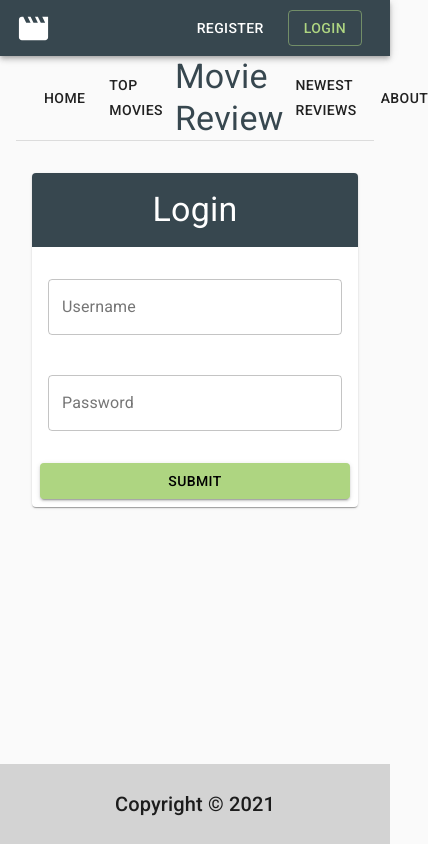
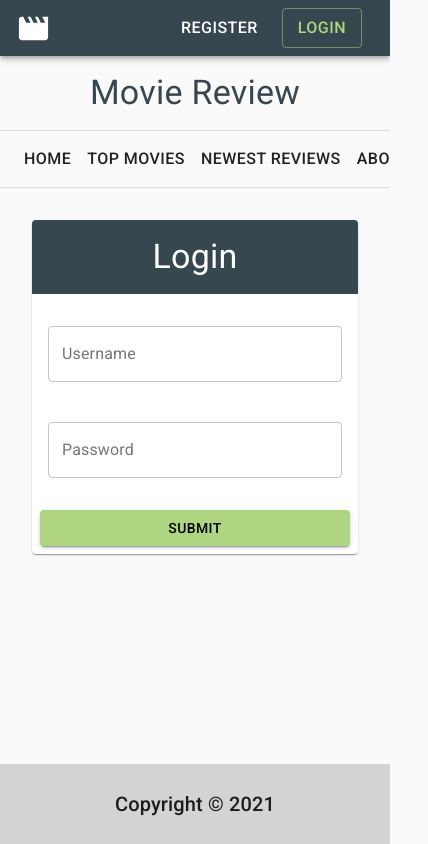
Before and after one commit to DeividasKakta/movie-review-app, a React (Create React App) app in the folder movie-review-ui/: page /login in a window 390 px wide. Shown: the whole page, 428 px wide, since content can reach past the window. Built offline with nearby package versions, Linux system fonts and the light colour scheme.

Commit message:
React: Fix header responsive design

```diff
--- a/movie-review-ui/src/components/main/Header/Header.js
+++ b/movie-review-ui/src/components/main/Header/Header.js
@@ -1,4 +1,4 @@
-import {AppBar, Button, Container, Divider, Link, makeStyles, Toolbar, Typography} from "@material-ui/core";
+import {AppBar, Button, Container, Divider, Hidden, Link, makeStyles, Toolbar, Typography} from "@material-ui/core";
 import {NavLink} from "react-router-dom";
 import {useDispatch, useSelector} from "react-redux";
 import {loggedInUser, logout} from "../../../store/slices/userSlice";
@@ -16,6 +16,7 @@ const useStyles = makeStyles((theme) => ({
     },
     link: {
         margin: theme.spacing(1, 1.5),
+        fontSize: theme.spacing(2)
     },
     active: {
         color: theme.palette.secondary.dark
@@ -23,6 +24,21 @@ const useStyles = makeStyles((theme) => ({
     menu: {
         display: "flex",
         justifyContent: "space-evenly"
+    },
+    collapsedMenu: {
+        justifyContent: "space-between",
+        overflowX: 'auto',
+    },
+    collapsedLink: {
+        padding: theme.spacing(1),
+        flexShrink: 0,
+        fontSize: theme.spacing(2)
+    },
+    collapsedTitle: {
+        marginTop: theme.spacing(2)
+    },
+    divider: {
+        marginTop: theme.spacing(2)
     }
 }));
 
@@ -68,12 +84,14 @@ const Header = () => {
 
                 </Toolbar>
             </AppBar>
+            <Hidden smDown>
                 <Container maxWidth="md">
                     <Toolbar className={classes.menu}>
                         <Link variant="button" color="inherit" exact to="/"
                               className={classes.link} activeClassName={classes.active} component={NavLink}>
                             Home
                         </Link>
+
                         <Link variant="button" color="inherit" exact to="/movies/rated/top"
                               className={classes.link} activeClassName={classes.active} component={NavLink}>
                             Top movies
@@ -87,15 +105,48 @@ const Header = () => {
                               className={classes.link} activeClassName={classes.active} component={NavLink}>
                             Newest reviews
                         </Link>
+
                         <Link variant="button" color="inherit" to="/about"
                               className={classes.link} activeClassName={classes.active} component={NavLink}>
                             About
                         </Link>
-
-
                     </Toolbar>
                     <Divider/>
                 </Container>
+            </Hidden>
+
+            <Hidden mdUp>
+                <Typography variant="h4" color="primary" align="center" className={classes.collapsedTitle}>
+                    Movie Review
+                </Typography>
+
+                <Divider className={classes.divider}/>
+
+                <Toolbar component="nav" className={classes.collapsedMenu}>
+                    <Link variant="button" color="inherit" exact to="/"
+                          className={classes.collapsedLink} activeClassName={classes.active} component={NavLink}>
+                        Home
+                    </Link>
+
+                    <Link variant="button" color="inherit" exact to="/movies/rated/top"
+                          className={classes.collapsedLink} activeClassName={classes.active} component={NavLink}>
+                        Top movies
+                    </Link>
+
+                    <Link variant="button" color="inherit" to="/reviews/newest"
+                          className={classes.collapsedLink} activeClassName={classes.active} component={NavLink}>
+                        Newest reviews
+                    </Link>
+
+                    <Link variant="button" color="inherit" to="/about"
+                          className={classes.collapsedLink} activeClassName={classes.active} component={NavLink}>
+                        About
+                    </Link>
+                </Toolbar>
+
+                <Divider/>
+            </Hidden>
+
         </>
     )
 }
```
Lines whose indentation alone changed are shown as unchanged.
